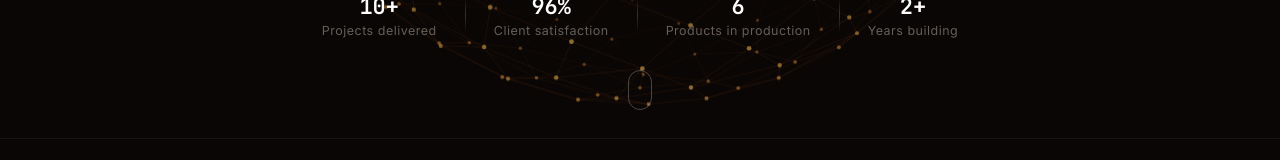
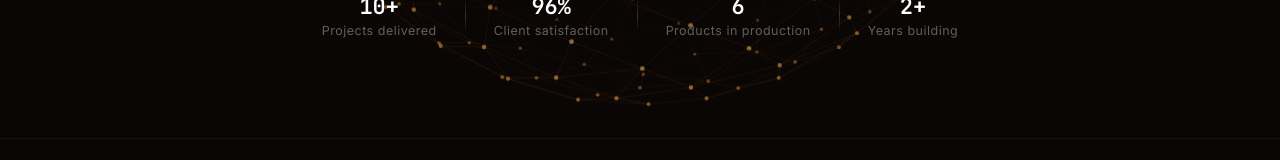
Before and after one commit to Shrex09/infernos, a React (Vite) app: page / in a window 1280 px wide. Shown: the part 699-859 px from the top of the page. Built offline with nearby package versions, Linux system fonts and the light colour scheme; the HTML template or start-up script is replaced by a standard one; a web font is replaced by a local one.

Commit message:
Remove scroll hint animation from hero section

```diff
--- a/src/components/Hero.tsx
+++ b/src/components/Hero.tsx
@@ -238,11 +238,6 @@ const Hero: React.FC = () => (
       </div>
     </div>
 
-    <div style={styles.scrollHint}>
-      <div style={styles.scrollPill}>
-        <div style={styles.scrollDot} />
-      </div>
-    </div>
   </section>
 );
 
```
